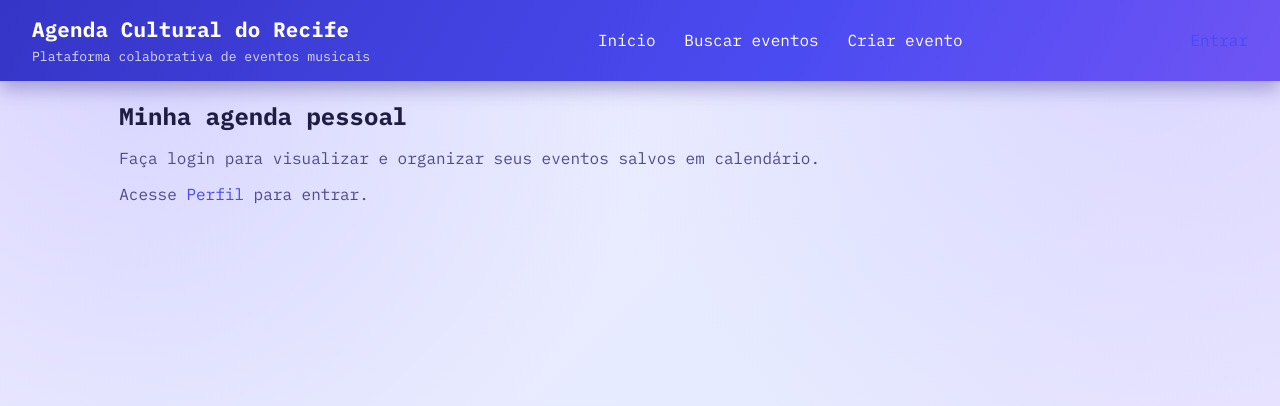
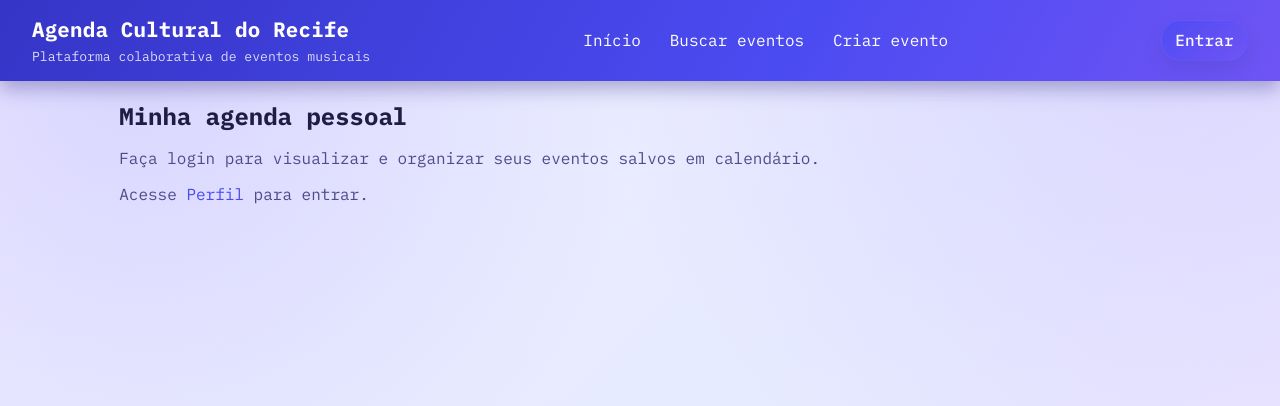
Before and after one commit to jtragtenberg/agendaCultural, a React (Vite) app in the folder frontend/: page / in a window 1280 px wide. Shown: the top 406 px of the page. Built offline with nearby package versions, Linux system fonts and the light colour scheme; no server answers.

Commit message:
frontend: melhorar contraste do botao entrar no cabecalho

```diff
--- a/frontend/src/estilos.css
+++ b/frontend/src/estilos.css
@@ -122,6 +122,24 @@ textarea:focus {
   gap: 0.55rem;
   align-items: center;
   flex-wrap: wrap;
+}
+
+.acoes-auth a {
+  border: 1px solid rgba(103, 96, 255, 0.45);
+  border-radius: 999px;
+  padding: 0.58rem 0.82rem;
+  background: linear-gradient(140deg, rgba(75, 75, 242, 0.9) 0%, rgba(114, 84, 244, 0.82) 100%);
+  color: #f8f7ff;
+  font-weight: 500;
+  letter-spacing: 0.01em;
+  box-shadow: 0 8px 16px rgba(76, 68, 176, 0.24);
+  text-decoration: none;
+}
+
+.acoes-auth a:hover {
+  background: linear-gradient(140deg, rgba(64, 64, 219, 0.94) 0%, rgba(100, 75, 222, 0.88) 100%);
+  box-shadow: 0 12px 20px rgba(74, 66, 170, 0.28);
+  text-decoration: none;
 }
 
 .container {
```
